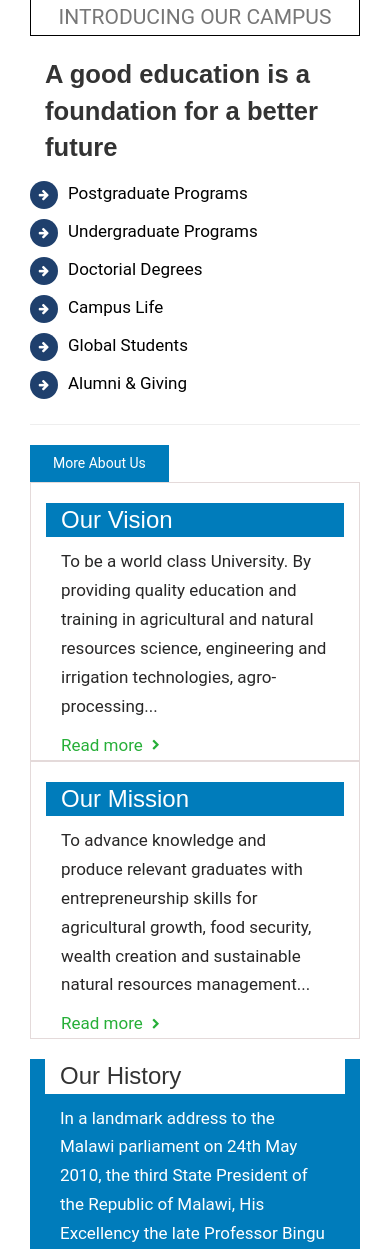
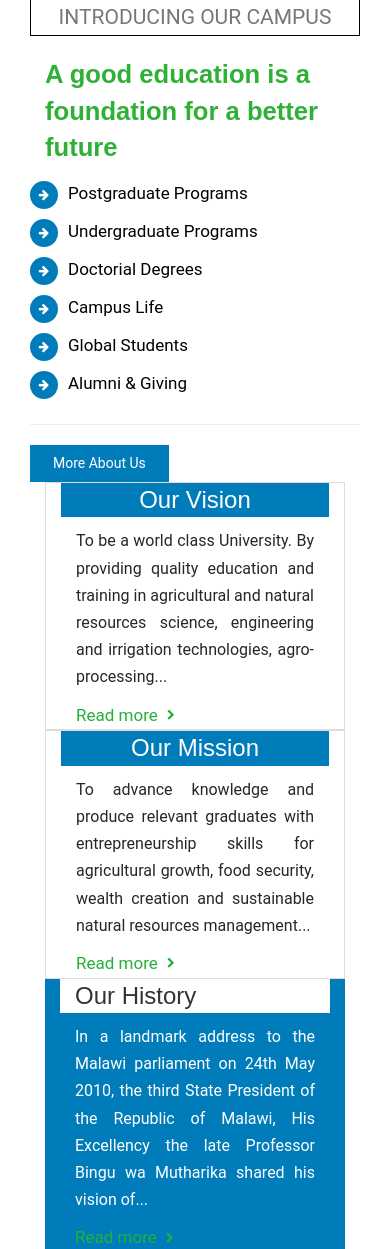
Before and after one commit to amedeoclement/LUANAR_PROJECT, a Django app: page / in a window 390 px wide. Shown: the part 969-2218 px from the top of the page. Run offline with Django 5.2, Linux system fonts and the light colour scheme; data that the repository does not hold is empty; parts of the project's set-up code (start-up, migrations or seed data) failed here and were passed over; some libraries are stand-ins or nearby versions.

Commit message:
second commit

```diff
--- a/Luanar_website/luanarapp/templates/luanarapp/events.html
+++ b/Luanar_website/luanarapp/templates/luanarapp/events.html
@@ -62,7 +62,6 @@
                 <a class="btn btn-outline-primary" style="background-color: rgb(204, 207, 207);"
                   href="?page={{ page.paginator.num_pages }}">Last</a>
                 {% endif %}
-
               </div>
         </div>
         </div>
--- a/Luanar_website/luanarapp/templates/luanarapp/home.html
+++ b/Luanar_website/luanarapp/templates/luanarapp/home.html
@@ -71,7 +71,7 @@
        style="z-index: 7; white-space: nowrap; font-weight:400; border-radius: 30px;">Welcome to the
       </div>
 
-      <div class="tp-caption tp-resizeme text-theme-colored font-raleway pl-30 pr-30" id="rs-2-layer-2"
+      <div class="tp-caption tp-resizeme text-white font-raleway pl-30 pr-30" id="rs-2-layer-2"
        data-x="['center']" data-hoffset="['0']" data-y="['middle']" data-voffset="['-70']" data-fontsize="['48']" data-lineheight="['50']"
        data-height="none" data-whitespace="nowrap" data-transform_idle="o:1;s:500" data-transform_in="y:100;scaleX:1;scaleY:1;opacity:0;"
        data-transform_out="x:left(R);s:1000;e:Power3.easeIn;s:1000;e:Power3.easeIn;" data-mask_in="x:0px;y:0px;s:inherit;e:inherit;"
@@ -101,7 +101,7 @@
     <img src="{% static 'images/bg/bg2.jpg' %}" alt="" data-bgposition="center center" data-bgfit="cover" data-bgrepeat="no-repeat" class="rev-slidebg" data-bgparallax="10" data-no-retina="">
 
 
-    <div class="tp-caption tp-resizeme text-theme-colored" id="rs-1-layer-2" data-x="['middle']" data-hoffset="['35']"
+    <div class="tp-caption tp-resizeme text-white" id="rs-1-layer-2" data-x="['middle']" data-hoffset="['35']"
      data-y="['middle']" data-voffset="['-120']" data-fontsize="['48']" data-lineheight="['94']" data-width="none" data-height="none"
      data-whitespace="nowrap" data-transform_idle="o:1;s:500" data-transform_in="y:100;scaleX:1;scaleY:1;opacity:0;"
      data-transform_out="x:left(R);s:1000;e:Power3.easeIn;s:1000;e:Power3.easeIn;" data-mask_in="x:0px;y:0px;s:inherit;e:inherit;"
@@ -136,7 +136,7 @@
     <img src="{% static 'images/bg/bg3.jpg' %}" alt="" data-bgposition="center center" data-bgfit="cover" data-bgrepeat="no-repeat" class="rev-slidebg"
      data-bgparallax="10" data-no-retina="">
 
-    <div class="tp-caption tp-resizeme text-theme-colored" id="rs-3-layer-2" data-x="['middle']" data-hoffset="['35']" data-y="['middle']"
+    <div class="tp-caption tp-resizeme text-white" id="rs-3-layer-2" data-x="['middle']" data-hoffset="['35']" data-y="['middle']"
     data-voffset="['-100']" data-fontsize="['48']" data-lineheight="['94']" data-width="none" data-height="none" data-whitespace="nowrap"
     data-transform_idle="o:1;s:500" data-transform_in="y:100;scaleX:1;scaleY:1;opacity:0;"
     data-transform_out="x:left(R);s:1000;e:Power3.easeIn;s:1000;e:Power3.easeIn;" data-mask_in="x:0px;y:0px;s:inherit;e:inherit;"
@@ -220,7 +220,7 @@
               INTRODUCING OUR CAMPUS
             </div>
             <div class="col-md-12 wow slideInUp" data-wow-duration="1.5s" data-wow-offset="10">
-              <h2 style="font-family: sans-serif;">A good education is a foundation for a better future</h2>
+              <h2 style="font-family: sans-serif; color: #2eb135;">A good education is a foundation for a better future</h2>
             </div>
             <div class="row wow slideInUp" data-wow-duration="1.5s" data-wow-offset="10">
               <div class="col-md-6">
@@ -255,14 +255,15 @@
         </div>
         <div class="container pt-50 pb-10">
           <div class="row">
-            <div class="col-md-4" style="border: rgb(228, 218, 218) 1px solid;">
+            <div class="col-md-4">
+              <div class="col-md-12"  style="border: rgb(228, 218, 218) 1px solid;">
                 <div class="col-md-6 wow slideInRight" data-wow-duration="1.5s" data-wow-offset="10"
                 style="background-color: rgb(0,124,187);">
-                <h3 class="text-white" style=" font-family: sans-serif;">Our Vision</h3>
+                  <h3 class="text-white text-center" style=" font-family: sans-serif; margin-top: 0px;">Our Vision</h3>
                 </div>
 
                 <div class="col-md-12 wow slideInUp" data-wow-duration="1.5s" data-wow-offset="10">
-                <p style="font-size: 17px;">To be a world class University. By providing quality education and training
+                 <p style="font-size: 16px; text-align: justify;"> To be a world class University. By providing quality education and training
                     in agricultural and natural resources science, engineering and irrigation technologies,
                     agro-processing...</p>
                 </div>
@@ -272,15 +273,16 @@
                   </a>
                 </div>
               </div>
-            <div class="col-md-4" style="border: rgb(228, 218, 218) 1px solid;">
-
+            </div>
+            <div class="col-md-4">
+<div class="col-md-12" style="border: rgb(228, 218, 218) 1px solid;">
   <div class="col-md-6 wow slideInRight" data-wow-duration="2s" data-wow-offset="10"
   style="background-color: rgb(0,124,187);">
-                <h3 class="text-white" style=" font-family: sans-serif;">Our Mission</h3>
+    <h3 class="text-white text-center" style=" font-family: sans-serif; margin-top: 0px;">Our Mission</h3>
   </div>
 
   <div class="col-md-12 wow slideInUp" data-wow-duration="1.5s" data-wow-offset="10">
-                <p style="font-size: 17px;">To advance knowledge and produce relevant graduates with entrepreneurship
+    <p style="font-size: 16px; text-align: justify;">To advance knowledge and produce relevant graduates with entrepreneurship
       skills for agricultural growth, food security, wealth creation and sustainable natural resources
       management...</p>
   </div>
@@ -291,14 +293,16 @@
   </div>
 
 </div>
-            <div class="col-md-4" style="background-color: rgb(0,124,187);">
+            </div>
+            <div class="col-md-4">
+         <div class="col-md-12" style="background-color: rgb(0,124,187);">
           <div class="col-md-6 wow slideInRight" data-wow-duration="3s" data-wow-offset="10"
           style="background-color: rgb(255, 255, 255);">
-                <h3 style=" font-family: sans-serif;">Our History</h3>
+          <h3 style=" font-family: sans-serif; margin-top: 0px;">Our History</h3>
         </div>
 
         <div class="col-md-12 wow slideInUp" data-wow-duration="1.5s" data-wow-offset="10">
-                <p style="font-size: 17px; color: white;" >In a landmark address to the Malawi parliament on 24th May 2010, the third
+          <p style="font-size: 16px; color: white; text-align: justify;" >In a landmark address to the Malawi parliament on 24th May 2010, the third
             State President of
             the Republic of Malawi,
             His Excellency the late Professor Bingu wa Mutharika shared his vision of...</p>
@@ -308,6 +312,7 @@
           <a href="{% url 'luanar_history' %}" class="read-more text-theme-colored font-17"> Read more
             <i class="ri-arrow-right-line"></i>
           </a>
+        </div>
          </div>
             </div>
           </div>
@@ -362,16 +367,16 @@
     <section class="container events">
         <div class="col-md-12 col-lg-12">
           <div class="row">
-                  <div class="col-md-6 blog-pull-left">
-                    <h3 class="text-uppercase line-bottom-theme-colored-2 mt-0 pb-10 line-height-1"><i
+            <div class="col-md-6">
+                    <h3 class="text-uppercase line-bottom-theme-colored-2 mt-0 pb-10" style="font-family: 'Segoe UI', Tahoma, Geneva, Verdana, sans-serif; font-weight:bold;"><i
                       class="fa fa-calendar mr-10"></i>Upcoming <span class="text-theme-colored2">Events</span></h3>
                       {% for event in events %}
                       <div class="upcoming-events bg-white-f3 mb-20 pl-10">
                       <div class="row">
                         <div class="col-sm-6 pl-0 pl-sm-15">
                           <div class="event-details p-15 mt-20">
-                            <h5 class="media-heading text-uppercase font-weight-500">{{event.event_title|truncatewords:5}}</h5>
-                            <p>{{event.event_description|truncatewords:10}}</p>
+                            <a href="{% url 'eventsdetail' event.event_id %}">  <p class="media-heading font-weight-500" style="font-family: 'Segoe UI', Tahoma, Geneva, Verdana, sans-serif; font-size: 16px;">{{event.event_title|truncatewords:6}}</p></a>
+                            <p style="font-family: 'Segoe UI', Tahoma, Geneva, Verdana, sans-serif; font-size: 14px;">{{event.event_description|truncatewords:10}}</p>
                             <a href="{% url 'eventsdetail' event.event_id %}" class="btn btn-flat btn-dark btn-theme-colored btn-sm">Details <i
                                 class="fa fa-angle-double-right"></i></a>
                           </div>
@@ -394,19 +399,20 @@
                     </div>
                     {% endfor %}
             </div>
-            <div class="col-md-6">
-              <img scr="{% static 'images/logo-wide.png' %}" alt="" class="img-responsive"></img>
-              <h2 class="text-uppercase line-bottom-theme-colored-2 line-height-1 mt-0 mt-sm-30">Latest <span
-                  class="text-theme-colored2">Announcements</span></h2>
+            <div class="col-md-6" style="padding-top: 0px;">
+
+                <h3 class="text-uppercase mt-0 " style="padding-bottom: 20px;   font-family: 'Segoe UI', Tahoma, Geneva, Verdana, sans-serif; font-weight: bold;">Latest <span
+                  class="text-theme-colored2">Announcements</span></h3>
+
 
               {% for announcement in announcements %}
-              <div class="col-md-12">
+              <div class="col-md-12" style="padding-bottom: 20px;">
                 <div class="col-md-12 col-xs-12 col-sm-12">
-                  <h3> <a href="{% url 'announcement_detail' announcement.announcement_id %}"> {{announcement.title}}</a></h3>
+                  <a href="{% url 'announcement_detail' announcement.announcement_id %}">   <p style="text-align: justify; font-family: 'Segoe UI', Tahoma, Geneva, Verdana, sans-serif; font-size: 20px;"> {{announcement.title}}</p></a>
                 </div>
                 <div class="col-md-12">
                   <p class="text-dark" style="text-align: justify;">
-                    {{announcement.description}}
+                    {{announcement.description|truncatewords:20}}
                   </p>
                 </div>
                 <div class="row col-md-12">
@@ -415,13 +421,13 @@
                       Details →</a>
                   </div>
                   <div class="col-md-8">
-                    <p class="mb-5 text-gray-darkgray" style="float:right;"><i
-                        class="fa fa-clock-o mr-5 text-theme-colored2"></i>Posted :
-                      {{announcement.updated_at|timesince}} ago</p>
+                    <p class="mb-5 text-gray-darkgray" style="float:right;"><i class="fa fa-clock-o mr-5 text-theme-colored2"></i>
+                      Posted : {{announcement.updated_at|timesince}} ago</p>
                   </div>
                 </div>
+
               </div>
-              <hr>
+
               {% endfor %}
             </div>
           </div>
@@ -438,8 +444,8 @@
         <div class="col-md-9" style=" border: black 1px solid; font-size: 1.5em; text-align: center; ">OUR FACULTIES
           & SCHOOLS
         </div>
-        <div class="col-md-12 wow slideInUp" data-wow-duration="1.5s" data-wow-offset="10">
-          <h2 style="font-family: sans-serif; text-align: justify;">Advancing knowledge and innovation for a better world</h2>
+        <div class="col-md-12 wow slideInUp pb-15" data-wow-duration="1.5s" data-wow-offset="10">
+          <p style="font-family: sans-serif; text-align: justify; font-size: 30px;"><b>Advancing knowledge and innovation for a better world</b></p>
         </div>
 
       </div>
--- a/Luanar_website/luanarapp/views.py
+++ b/Luanar_website/luanarapp/views.py
@@ -37,7 +37,7 @@ def logoutUser(request):
     return redirect('home')
 
 def home(request):
-    announcements= Announcement.objects.all().order_by('-announcement_id')[:2]
+    announcements= Announcement.objects.all().order_by('-announcement_id')[:3]
     events = Event.objects.all().order_by('-event_id')[:2]
     faculties = Faculty.objects.all().order_by('faculty_id')[:3]
     news = News.objects.all().order_by('-news_id')[:6]
--- a/Luanar_website/static/css/colors/theme-skin-color-set1.css
+++ b/Luanar_website/static/css/colors/theme-skin-color-set1.css
@@ -198,7 +198,7 @@ blockquote.gray.bg-theme-colored footer {
 }
 .list-icon.theme-colored.square li i,
 .list-icon.theme-colored.rounded li i {
-  background: #1f406d;
+  background: rgb(0,124,187);
 }
 .bg-theme-colored-transparent-9 {
   background-color: rgba(31, 64, 109, 0.9) !important;
```
Also changed, not shown: Luanar_website/media/faculty/fnrc.jpg (deleted). Lines whose indentation alone changed are shown as unchanged.
